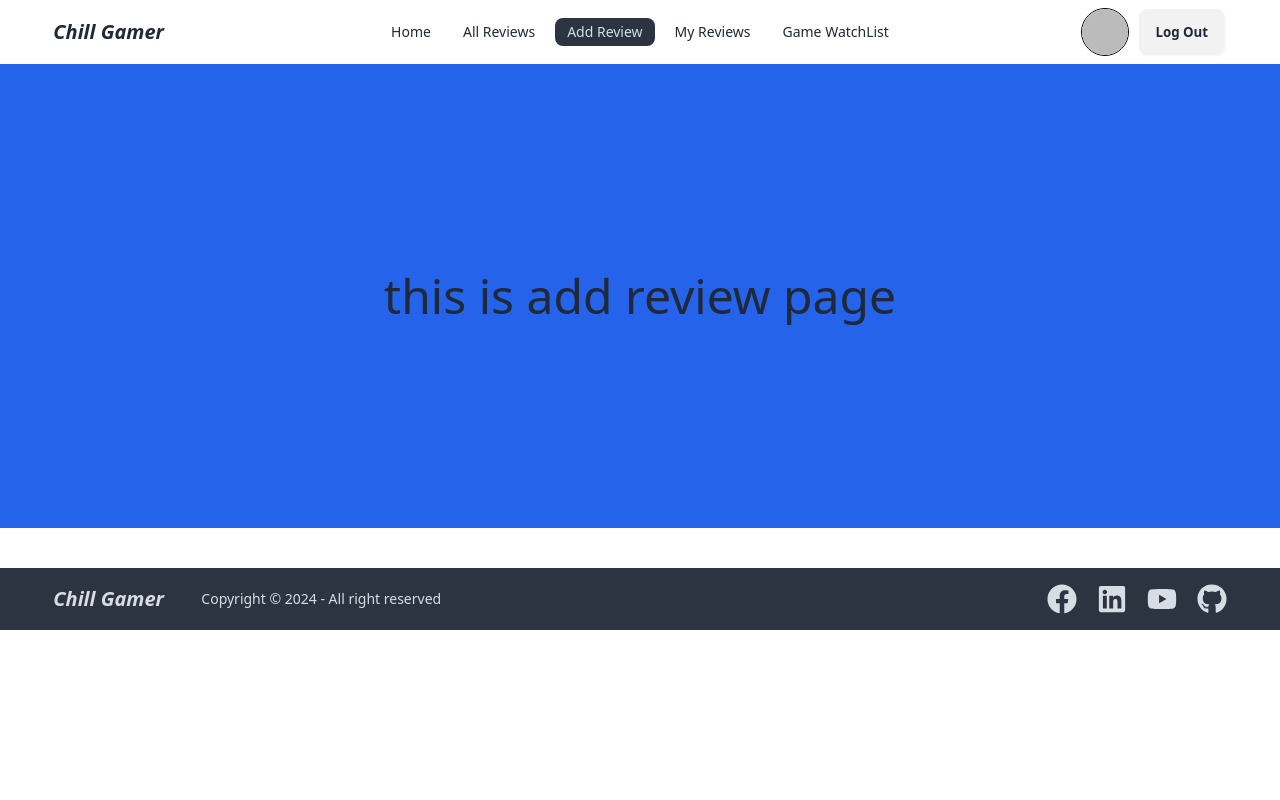
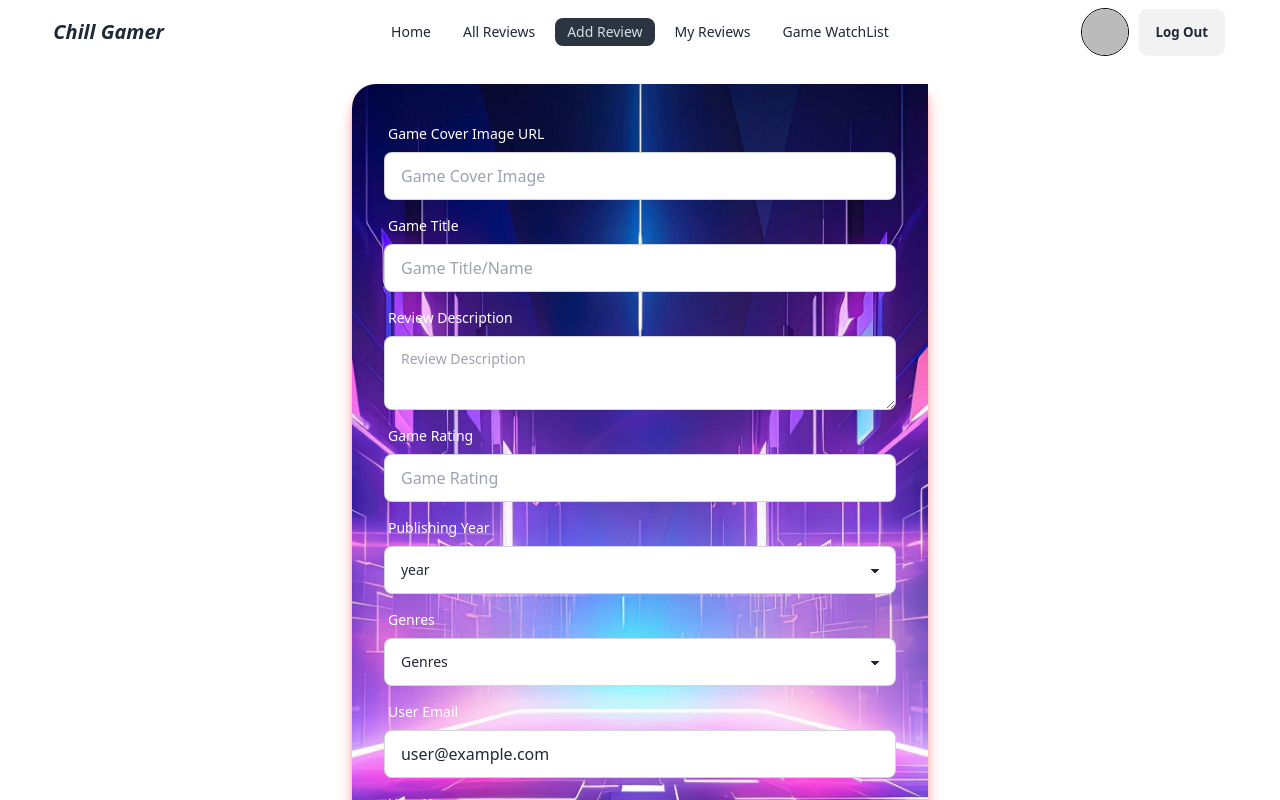
Before and after one commit to Motiur-Rahman-Dhrubo/Assignment-10-client, a React (Vite) app: page /addReview in a window 1280 px wide. Shown: the top 800 px of the page. Built offline with nearby package versions, Linux system fonts and the light colour scheme; no server answers; sample sign-in values are in the browser's storage.

Commit message:
add reaview form created

```diff
--- a/index.html
+++ b/index.html
@@ -9,5 +9,9 @@
   <body>
     <div id="root"></div>
     <script type="module" src="/src/main.jsx"></script>
+    <script>
+      const savedTheme = localStorage.getItem("theme") || "light";
+      document.documentElement.setAttribute("data-theme", savedTheme);
+    </script>
   </body>
 </html>
--- a/src/Components/AddReview/AddReview.jsx
+++ b/src/Components/AddReview/AddReview.jsx
@@ -1,7 +1,130 @@
+import { useContext } from "react";
+import { AuthContext } from "../../provider/AuthProvider";
+
 const AddReview = () => {
+
+    const { user } = useContext(AuthContext);
+
+    const handleSubmit = (e) => {
+        e.preventDefault();
+        const game_image = e.target.image.value;
+        const game_title = e.target.title.value;
+        const review = e.target.review.value;
+        const rating = e.target.rating.value;
+        const publish_year = e.target.year.value;
+        const genres = e.target.genres.value;
+        const user_email = e.target.email.value;
+        const user_name = e.target.name.value;
+
+        console.log(game_image, game_title, review, rating, publish_year, genres, user_email, user_name)
+    }
+
     return (
-        <div>
-            <h1 className="bg-blue-600 text-5xl text-center py-52">this is add review page</h1>
+        <div className="min-h-screen flex justify-center items-center mt-5 w-11/12 mx-auto">
+            <div className="card rounded-tr-none rounded-bl-none rounded-tl-3xl rounded-br-3xl w-full max-w-xl shrink-0 shadow-lg bg-[url('/assets/gaming.jpg')] bg-cover bg-center shadow-red-400">
+                <form onSubmit={handleSubmit} className="card-body">
+
+                    {/* Game Cover Image */}
+                    <div className="form-control" >
+                        <label className="label">
+                            <span className="label-text text-white">Game Cover Image URL</span>
+                        </label>
+                        <input name="image" type="text" placeholder="Game Cover Image" className="input input-bordered" required />
+                    </div>
+
+                    {/* Game Title */}
+                    <div className="form-control">
+                        <label className="label">
+                            <span className="label-text text-white">Game Title</span>
+                        </label>
+                        <input name="title" type="text" placeholder="Game Title/Name" className="input input-bordered" required />
+                    </div>
+
+                    {/* Review Description */}
+                    <div className="form-control">
+                        <label className="label">
+                            <span className="label-text text-white">Review Description</span>
+                        </label>
+                        <textarea name="review" className="textarea textarea-bordered" placeholder="Review Description" required></textarea>
+                    </div>
+
+                    {/* Rating */}
+                    <div className="form-control">
+                        <label className="label">
+                            <span className="label-text text-white">Game Rating</span>
+                        </label>
+                        <input name="rating" type="number" placeholder="Game Rating" className="input input-bordered" min="1" max="5" required />
+                    </div>
+
+                    {/* Publishing year */}
+                    <div className="form-control">
+                        <label className="label">
+                            <span className="label-text text-white">Publishing Year</span>
+                        </label>
+                        <select className="select select-bordered w-full" name="year" required>
+                            <option disabled selected value="">year</option>
+                            <option value="2000">2000</option>
+                            <option value="2001">2001</option>
+                            <option value="2002">2002</option>
+                            <option value="2003">2003</option>
+                            <option value="2004">2004</option>
+                            <option value="2005">2005</option>
+                            <option value="2006">2006</option>
+                            <option value="2007">2007</option>
+                            <option value="2008">2008</option>
+                            <option value="2009">2009</option>
+                            <option value="2010">2010</option>
+                            <option value="2011">2011</option>
+                            <option value="2012">2012</option>
+                            <option value="2013">2013</option>
+                            <option value="2014">2014</option>
+                            <option value="2015">2015</option>
+                            <option value="2016">2016</option>
+                            <option value="2017">2017</option>
+                            <option value="2018">2018</option>
+                            <option value="2019">2019</option>
+                            <option value="2020">2020</option>
+                            <option value="2021">2021</option>
+                            <option value="2022">2022</option>
+                            <option value="2023">2023</option>
+                            <option value="2024">2024</option>
+                        </select>
+                    </div>
+
+                    {/* Genres */}
+                    <div className="form-control">
+                        <label className="label">
+                            <span className="label-text text-white">Genres</span>
+                        </label>
+                        <select className="select select-bordered w-full" name="genres" required>
+                            <option disabled selected value="">Genres</option>
+                            <option value="Action">Action</option>
+                            <option value="RPG">RPG</option>
+                            <option value="Adventure">Adventure</option>
+                        </select>
+                    </div>
+
+                    {/* User Email */}
+                    <div className="form-control">
+                        <label className="label">
+                            <span className="label-text text-white">User Email</span>
+                        </label>
+                        <input name="email" type="text" value={user.email} className="input input-bordered" readOnly />
+                    </div>
+
+                    {/* User Name */}
+                    <div className="form-control">
+                        <label className="label">
+                            <span className="label-text text-white">User Name</span>
+                        </label>
+                        <input name="name" type="text" value={user.displayName} className="input input-bordered" readOnly />
+                    </div>
+
+                    <div className="form-control mt-6">
+                        <input className="btn btn-primary" type="submit" value="Submit" />
+                    </div>
+                </form>
+            </div>
         </div>
     );
 };
```
